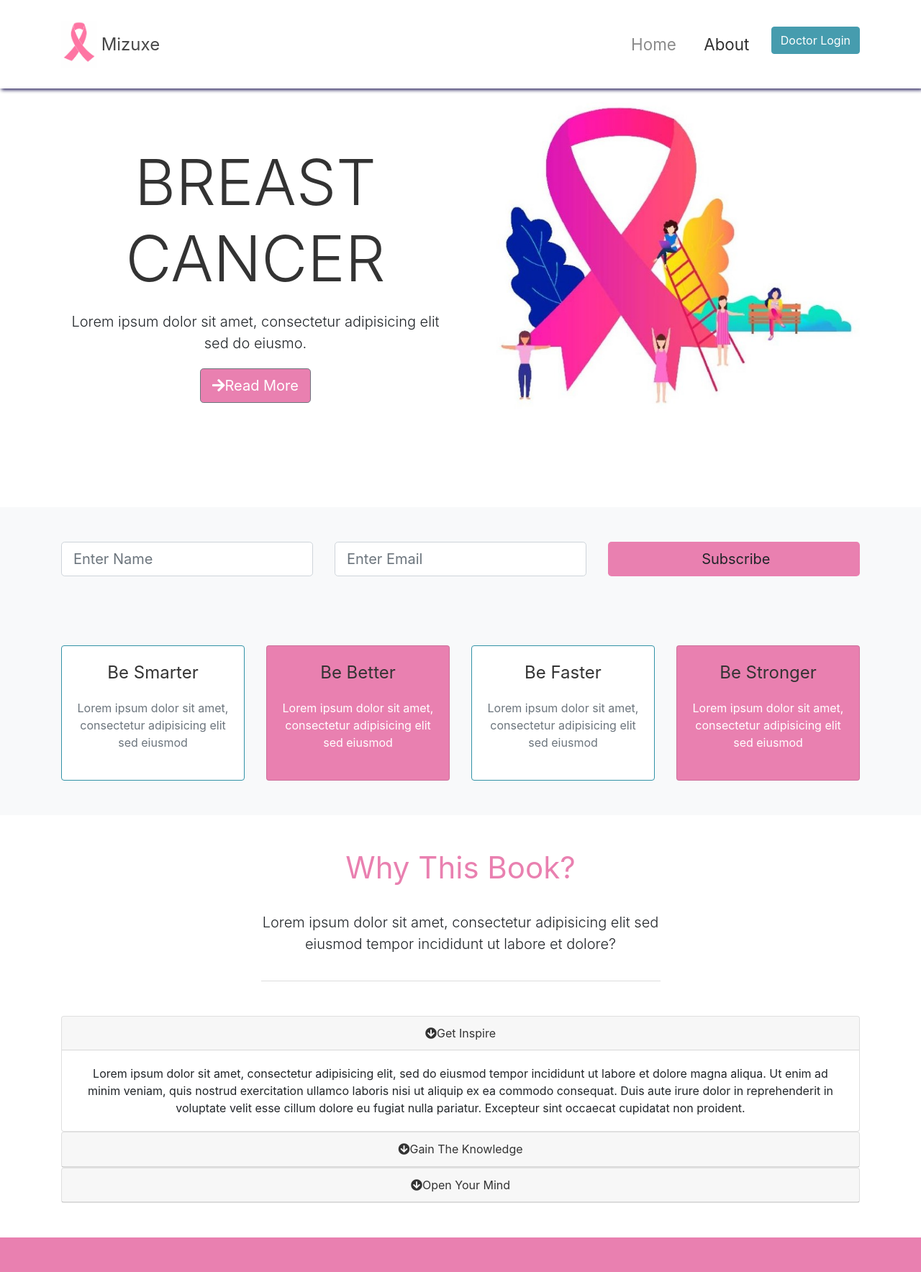
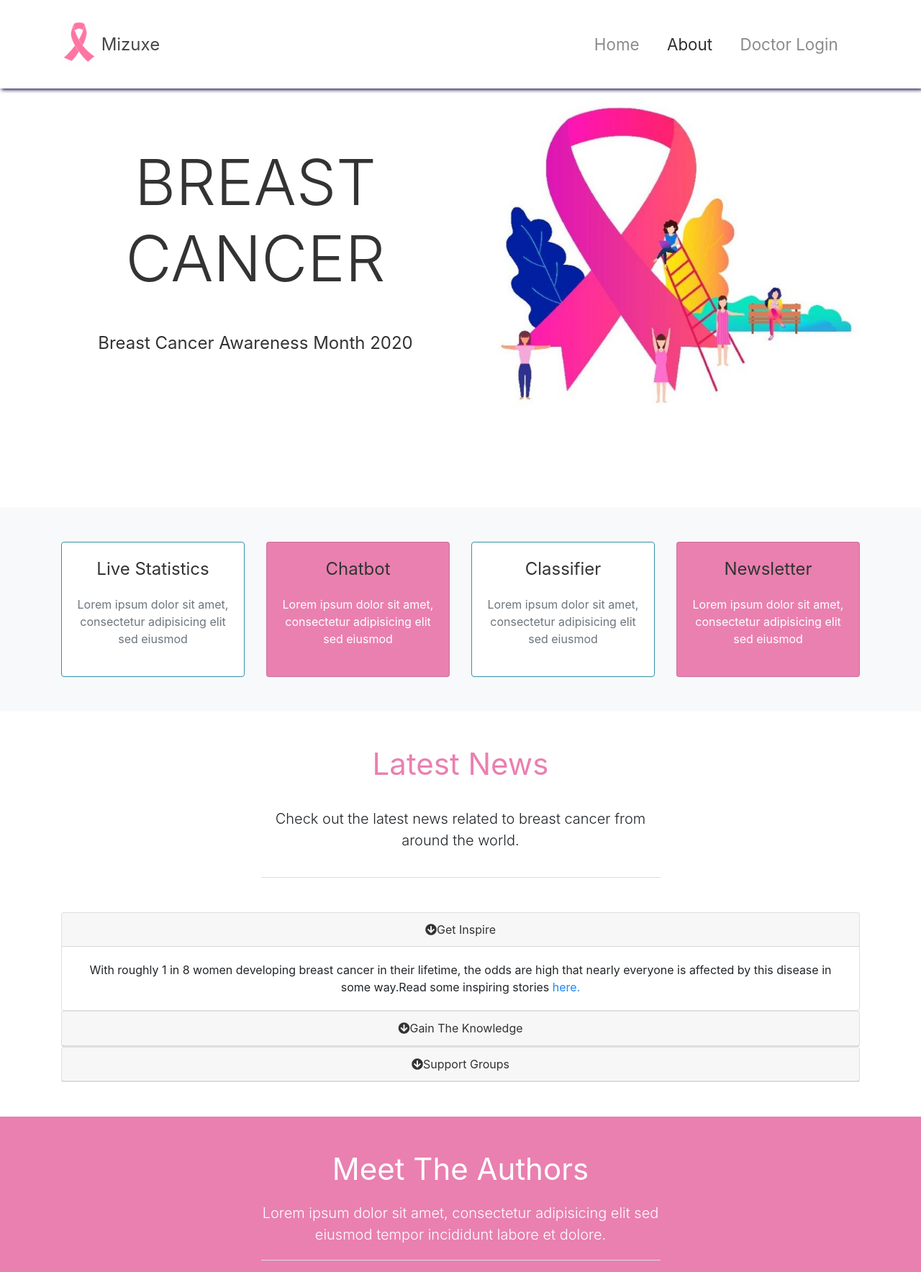
Before and after one commit to sarthakpurohit/breast-cancer, a Django app: page / in a window 1280 px wide. Shown: the top 1768 px of the page at 72% size. Run offline with Django 3.2, Linux system fonts and the light colour scheme; some libraries are stand-ins or nearby versions.

Commit message:
index page updated

```diff
--- a/mysite/templates/app/index.html
+++ b/mysite/templates/app/index.html
@@ -20,8 +20,8 @@
         <li class="nav-items">
           <a class="nav-link" href="#about">About</a>
         </li>
-        <li>
-          <a class="btn btn-primary" href="{% url 'userlogin' %}">Doctor Login</a>
+        <li class="nav-items">
+          <a class="nav-link" href="{% url 'userlogin' %}">Doctor Login</a>
         </li>
 
       </ul>
@@ -40,9 +40,8 @@
           <h1 class="display-2 mt-5 pt-5">
             BREAST <br /> CANCER
           </h1>
-          <p class="lead">Lorem ipsum dolor sit amet, consectetur adipisicing elit sed do eiusmo.</p>
-          <a href="#" class="btn btn-outline-secondary btn-lg text-white" style="background-color:#E980B0"><i class="fas fa-arrow-right"></i>Read More</a>
-        </div>
+          <h3 class="mt-5">Breast Cancer Awareness Month 2020</h3>
+          </div>
         <div class="col-lg-6">
           <img class="img-fluid d-none d-lg-block" src="{% static 'img/showcaseimg.jpg' %}" alt="">
         </div>
@@ -53,6 +52,7 @@
 
 
 <!-- Newsletter -->
+<!--
 <section id="newsletter" class="bg-light text-white py-5">
     <div class="container">
       <div class="row">
@@ -71,7 +71,7 @@
       </div>
     </div>
 </section>
-
+-->
 
 <!-- Boxes -->
 <section id="boxes" class="py-5 bg-light">
@@ -81,7 +81,7 @@
       <div class="col-md-3">
         <div class="card text-center border-primary mb-resp">
           <div class="card-body">
-            <h3 class="text-black">Be Smarter</h3>
+            <h3 class="text-black">Live Statistics</h3>
             <p class="text-muted">Lorem ipsum dolor sit amet, consectetur adipisicing elit sed eiusmod</p>
           </div>
         </div>
@@ -90,7 +90,7 @@
       <div class="col-md-3">
         <div class="card text-center text-white  mb-resp" style="background-color:#E980B0">
           <div class="card-body">
-            <h3>Be Better</h3>
+            <h3>Chatbot</h3>
             <p>Lorem ipsum dolor sit amet, consectetur adipisicing elit sed eiusmod</p>
           </div>
         </div>
@@ -99,7 +99,7 @@
       <div class="col-md-3">
         <div class="card text-center border-primary mb-resp">
           <div class="card-body">
-            <h3 class="text-black" >Be Faster</h3>
+            <h3 class="text-black">Classifier</h3>
             <p class="text-muted">Lorem ipsum dolor sit amet, consectetur adipisicing elit sed eiusmod</p>
           </div>
         </div>
@@ -108,7 +108,7 @@
       <div class="col-md-3">
         <div class="card text-center text-white" style="background-color:#E980B0">
           <div class="card-body">
-            <h3>Be Stronger</h3>
+            <h3>Newsletter</h3>
             <p>Lorem ipsum dolor sit amet, consectetur adipisicing elit sed eiusmod</p>
           </div>
         </div>
@@ -118,7 +118,6 @@
 </section>
 
 
-
 <!-- About / Why Section -->
 <section id="about" class=" py-5 text-center bg-white">
   <div class="container">
@@ -126,10 +125,10 @@
       <div class="col">
         <div class="info-header mb-5">
           <h1 class="pb-3" style="color:#E980B0">
-            Why This Book?
+            Latest News
           </h1>
           <p class="lead pb-3">
-            Lorem ipsum dolor sit amet, consectetur adipisicing elit sed eiusmod tempor incididunt ut labore et dolore?
+            Check out the latest news related to breast cancer from around the world.
           </p>
         </div>
 
@@ -145,7 +144,7 @@
             </div>
             <div class="collapse show" id="collapse1">
               <div class="card-body">
-                Lorem ipsum dolor sit amet, consectetur adipisicing elit, sed do eiusmod tempor incididunt ut labore et dolore magna aliqua. Ut enim ad minim veniam, quis nostrud exercitation ullamco laboris nisi ut aliquip ex ea commodo consequat. Duis aute irure dolor in reprehenderit in voluptate velit esse cillum dolore eu fugiat nulla pariatur. Excepteur sint occaecat cupidatat non proident.
+              With roughly 1 in 8 women developing breast cancer in their lifetime, the odds are high that nearly everyone is affected by this disease in some way.Read some inspiring stories <a href="https://www.healthline.com/health/breast-cancer/best-blogs-of-the-year#1" target="_blank">here.</a>
               </div>
             </div>
           </div>
@@ -161,7 +160,8 @@
             </div>
             <div class="collapse" id="collapse2">
               <div class="card-body">
-                Lorem ipsum dolor sit amet, consectetur adipisicing elit, sed do eiusmod tempor incididunt ut labore et dolore magna aliqua. Ut enim ad minim veniam, quis nostrud exercitation ullamco laboris nisi ut aliquip ex ea commodo consequat. Duis aute irure dolor in reprehenderit in voluptate velit esse cillum dolore eu fugiat nulla pariatur. Excepteur sint occaecat cupidatat non proident.
+                The Breast Cancer Awareness Month, marked in countries across the world every October, helps to increase attention and support for the awareness, early detection and treatment as well as palliative care of this disease.<br>
+                <a href="https://www.who.int/cancer/events/breast_cancer_month/en/" target="_blank">Know more.</a>
               </div>
             </div>
           </div>
@@ -171,14 +171,16 @@
             <div class="card-header">
               <h5 class="mb-0">
                 <div href="#collapse3" data-toggle="collapse" data-parent="#accordian">
-                  <i class="fas fa-arrow-circle-down"></i>Open Your Mind
+                  <i class="fas fa-arrow-circle-down"></i>Support Groups
                 </div>
               </h5>
             </div>
             <div class="collapse" id="collapse3">
               <div class="card-body">
-                Lorem ipsum dolor sit amet, consectetur adipisicing elit, sed do eiusmod tempor incididunt ut labore et dolore magna aliqua. Ut enim ad minim veniam, quis nostrud exercitation ullamco laboris nisi ut aliquip ex ea commodo consequat. Duis aute irure dolor in reprehenderit in voluptate velit esse cillum dolore eu fugiat nulla pariatur. Excepteur sint occaecat cupidatat non proident.
-              </div>
+Support groups can be an important resource for people diagnosed with breast cancer. They help increase the support network of the people in the group.<br>
+<a href="https://ww5.komen.org/BreastCancer/SupportGroups.html" target="_blank">Join a support group today!</a>
+
+        </div>
             </div>
           </div>
 
@@ -332,14 +334,15 @@
 
 
 <!-- Contact -->
+<!-- Contact -->
 <section id="contact" class="bg-white py-5">
   <div class="container">
     <div class="row">
       <div class="col-lg-9">
-        <h3>Get In Touch</h3>
-        <p class="lead">Lorem ipsum dolor sit amet, consectetur adipisicing elit sed eiusmod!</p>
+        <h3>Newsletter</h3>
+        <p class="lead">Subscribe to our newsletter!</p>
         <form>
-          <div class="input-group input-group-lg mb-3">
+          <div class="input-group input-group-lg mb-4">
             <div class="input-group-prepend">
               <span class="input-group-text">
                 <i class="fas fa-user"></i>
@@ -348,7 +351,7 @@
             <input class="form-control" type="text" name="" placeholder="Name">
           </div>
 
-          <div class="input-group input-group-lg mb-3">
+          <div class="input-group input-group-lg mb-4">
             <div class="input-group-prepend">
               <span class="input-group-text">
                 <i class="fas fa-envelope"></i>
@@ -356,7 +359,7 @@
             </div>
             <input class="form-control" type="email" name="" placeholder="Email">
           </div>
-
+<!--
           <div class="input-group input-group-lg mb-3">
             <div class="input-group-prepend">
               <span class="input-group-text">
@@ -365,8 +368,8 @@
             </div>
             <textarea class="form-control" placeholder="Message" row="5"></textarea>
           </div>
-
-          <input type="submit" name="" value="Submit" class="btn btn-block btn-lg" style="background-color:#E980B0">
+-->
+          <input type="submit" name="" value="Subscribe" class="btn btn-block btn-lg" style="background-color:#E980B0">
         </form>
       </div>
 
@@ -377,17 +380,14 @@
   </div>
 </section>
 
-
 <!-- Footer -->
 <footer id="main-footer" class="py-5 text-black" style="background-color:#E980B0">
   <div class="container">
-    <div class="row text-center">
-      <div class="col-md-6 ml-auto">
-        <p class="lead">
+
+        <p class="lead text-center">
           Copyright &copy; <span id="year"></span>
         </p>
-      </div>
-    </div>
+
   </div>
 </footer>
 
```
Also changed, not shown: mysite/templates/app/dashboard.html (+9 -40 lines), mysite/templates/app/login.html (+4 -5 lines), mysite/db.sqlite3.
